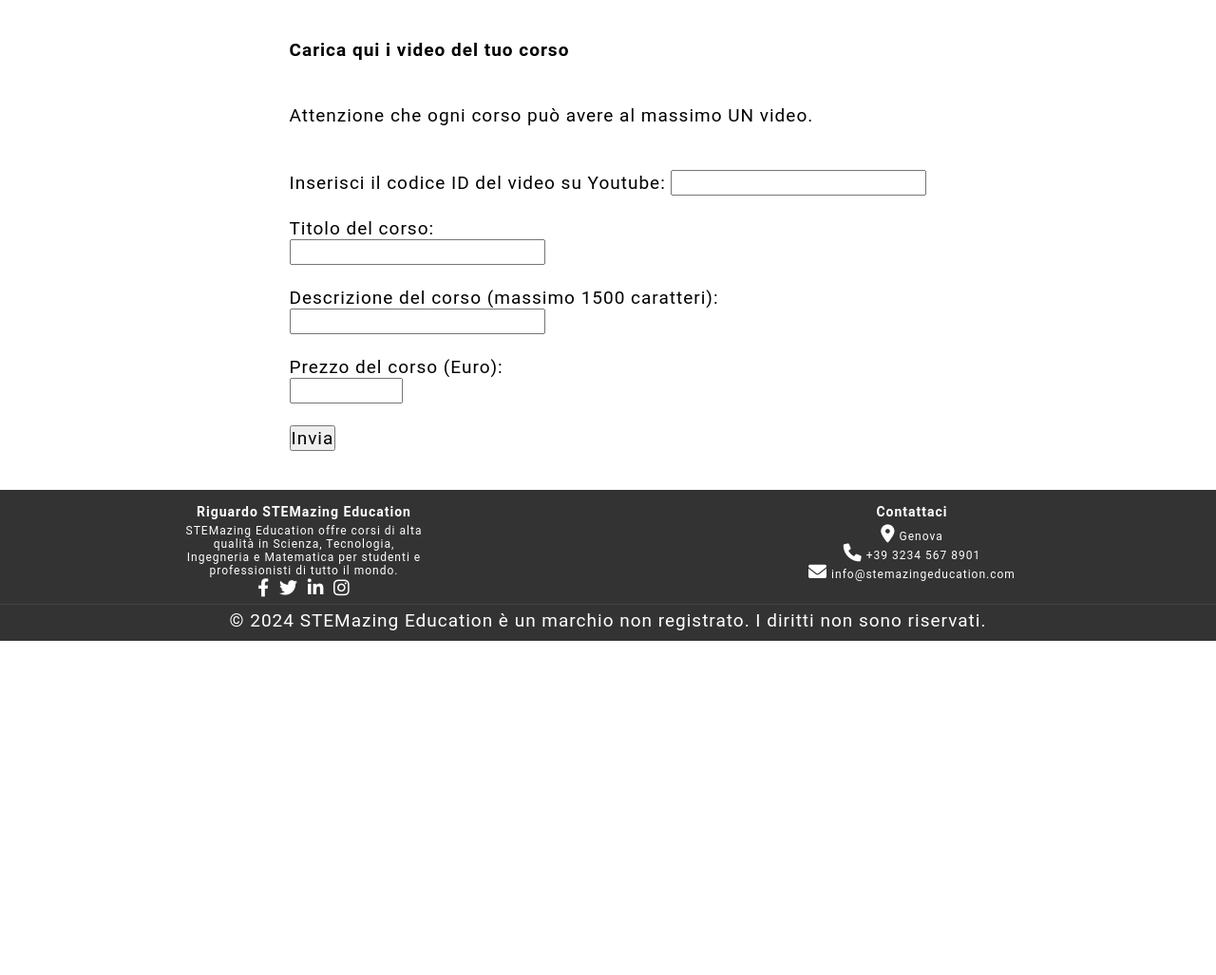
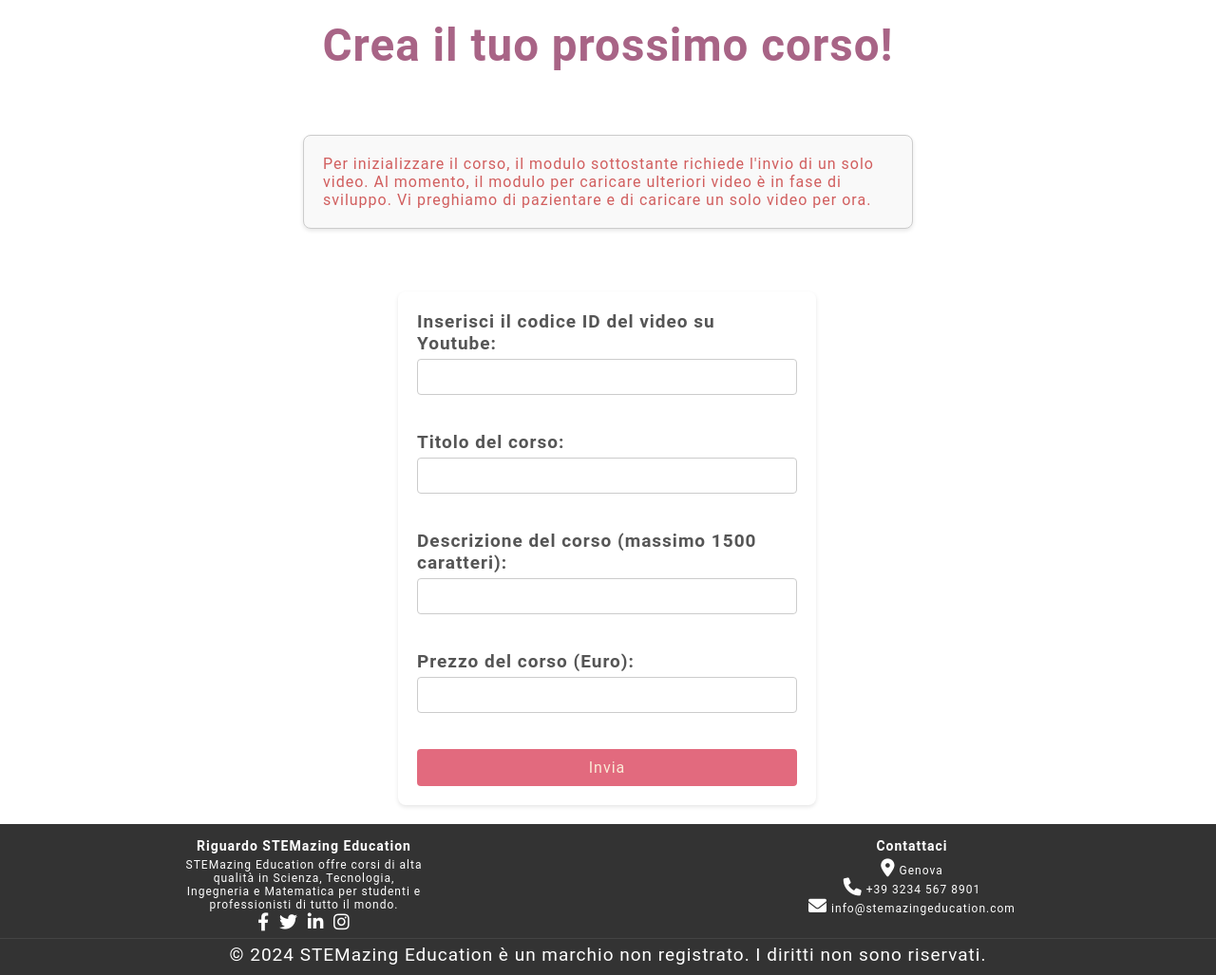
Before and after one commit to MattiaCacciatore/ProgettoSAW, a PHP site: page /user_area/upload_course.php in a window 1280 px wide. Shown: the part 125-1152 px from the top of the page at 95% size. Before the commit the page ends 800 px from the top, so only its background shows below. Run offline with PHP 8.4, Linux system fonts and the light colour scheme; the visitor is signed in with stand-in values (Sample User, id 1).

Commit message:
refactoring del codice css

```diff
--- a/authentication/pages/login_form.php
+++ b/authentication/pages/login_form.php
@@ -28,6 +28,7 @@
 
   <main>
 
+
     <form form action = '../login/login.php' method = 'post'>
 
       <h2>Accedi</h2>
--- a/course_evaluation/course_evaluation.php
+++ b/course_evaluation/course_evaluation.php
@@ -25,7 +25,7 @@
         require dirname(__FILE__).'/../modules/header.php';
     ?>
 
-    <h1>
+    <h1 class="page-title">
         Valuta i tuoi corsi
     </h1>
 
--- a/css/base.css
+++ b/css/base.css
@@ -6,6 +6,14 @@
     font-size: 19px;
     letter-spacing: 1px;
 }
+
+.page-title {
+    font-size: 2.5em;
+    font-weight: bold;
+    color: #a86486;
+    text-align: center;
+    display: block;
+  }
 
 /* MAIN */
 /****************************************************************************************************/
@@ -21,8 +29,6 @@ main {
 }
 
 
-/* CSS per la scrollbar ---------------------------------------------*/
-/* Definisco la scrollbar customizzata */
 /* CSS per la scrollbar ---------------------------------------------*/
 /* Definisco la scrollbar customizzata */
 ::-webkit-scrollbar {
--- a/internal_search_system/page/search_system.php
+++ b/internal_search_system/page/search_system.php
@@ -30,7 +30,7 @@
     require dirname(__FILE__).'/../../modules/header.php';
   ?>
 
-  <h1>
+  <h1 class="page-title">
     Cerca il tuo prossimo corso
   </h1>
 
--- a/modules/css/form.css
+++ b/modules/css/form.css
@@ -13,9 +13,10 @@ form {
   form h2 {
     margin-bottom: 20px;
     font-size: 24px;
-    color: #333;
+    color: #a86486;;
     text-align: center;
   }
+
 
   /* Form labels */
   form label {
@@ -28,9 +29,11 @@ form {
   /* Form inputs */
   form input[type="email"],
   form input[type="password"],
-  form input[type="text"] {
+  form input[type="text"],
+  form input[type="number"] {
     width: 100%;
     padding: 10px;
+    margin-bottom: 20px;
     margin-bottom: 15px;
     border: 1px solid #ccc;
     border-radius: 4px;
@@ -44,7 +47,8 @@ form {
   }
 
   /* Submit button */
-  form input[type="submit"] {
+  form input[type="submit"],
+  button {
     width: 100%;
     padding: 10px;
     color: antiquewhite;
@@ -56,6 +60,7 @@ form {
     transition: background-color 0.3s ease;
   }
 
-  form input[type="submit"]:hover {
+  form input[type="submit"]:hover,
+  button :hover {
     background-color:rgb(230, 54, 83);
   }
--- a/user_area/css/upload-course.css
+++ b/user_area/css/upload-course.css
@@ -1,106 +1,28 @@
-.container{
-    position: absolute;
-    top: 0;
-    right: 0;
-    bottom: 0;
-    left: 0;
-    @include align-items(center);
-    @include display(flex);
-    @include justify-content(center);
-    @include linear-gradient(to top right, #bf7a6b 0%, #e6d8a7 100%);
-  }
+section {
+  justify-content: center;
+  align-items: center;
+}
 
-  .form{
-    width: 400px;
-  }
+.page-title {
+  font-size: 2.5em;
+  font-weight: bold;
+  color: #a86486;
+  text-align: center;
+}
 
-  .file-upload-wrapper{
-    $defaultColor: #4daf7c;
-    $height: 60px;
+.avviso {
+  background-color: #f9f9f9;
+  border: 1px solid #ccc;
+  padding: 20px;
+  margin: 20px 0;
+  font-size: 16px;
+  text-transform: bold;
+  color: #d15e5e;
+  border-radius: 8px;
+  box-shadow: 0 2px 4px rgba(0, 0, 0, 0.1);
+  max-width: 600px;
+}
 
-    position: relative;
-    width: 100%;
-    height: $height;
-
-    &:after{
-      content: attr(data-text);
-      font-size: 18px;
-      position: absolute;
-      top: 0;
-      left: 0;
-      background: #fff;
-      padding: 10px 15px;
-      display: block;
-      width: calc(100% - 40px);
-      pointer-events: none;
-      z-index: 20;
-      height: $height - 20px;
-      line-height: $height - 20px;
-      color: #999;
-      border-radius: 5px 10px 10px 5px;
-      font-weight: 300;
-    }
-
-    &:before{
-      content: 'Upload';
-      position: absolute;
-      top: 0;
-      right: 0;
-      display: inline-block;
-      height: 60px;
-      background: $defaultColor;
-      color: #fff;
-      font-weight: 700;
-      z-index: 25;
-      font-size: 16px;
-      line-height: $height;
-      padding: 0 15px;
-      text-transform: uppercase;
-      pointer-events: none;
-      border-radius: 0 5px 5px 0;
-    }
-
-    &:hover{
-      &:before{
-        background: darken($defaultColor, 10%);
-      }
-    }
-
-     input{
-      opacity: 0;
-      position: absolute;
-      top: 0;
-      right: 0;
-      bottom: 0;
-      left: 0;
-      z-index: 99;
-      height: $height - 20px;
-      margin: 0;
-      padding: 0;
-      display: block;
-      cursor: pointer;
-      width: 100%;
-    }
-  }
-
-  .sprucecss{
-    align-items: flex-start;
-    background-color: hsl(0 0% 100%);
-    border-radius: 0.25rem;
-    box-shadow: 0 0 0.5rem hsl(0 0% 0% / 5%);
-    color: #444;
-    display: flex;
-    flex-direction: column;
-    gap: 0.5rem;
-    inset: auto auto 1rem 1rem;
-    line-height: 1.5;
-    max-width: 11rem;
-    padding: 1.5rem;
-    position: fixed;
-    text-decoration: none;
-
-    img{
-      height: 1.5rem;
-      width: auto;
-    }
-  }
+form {
+  transform: translateX(100px);
+}
--- a/user_area/update_profile.php
+++ b/user_area/update_profile.php
@@ -12,7 +12,7 @@
 		include dirname(__FILE__).'/../modules/head_style.php';
 	?>
 
-	<link rel = 'stylesheet' href = './css/update-profile.css'>
+	<link rel = 'stylesheet' href = '../modules/css/form.css'>
 
 </head>
 
@@ -22,9 +22,11 @@
 		/* Note: header include navbar. */
 		require dirname(__FILE__).'/../modules/header.php';
 	?>
+	<h2 class = "page-title">Aggiorna il tuo profilo</h2>
 
 	<!-- Corpo della pagina. -->
 	<main>
+
 
 		<?php
 			/* Let's update the current user credentials (email, name and surname). */
@@ -52,6 +54,7 @@
 			else{
 				/* Nel modulo di modifica del profilo i campi dovranno essere precompilati rispetto a quanto già presente nel database. */
 				print('
+
 				<form form action = \'update_profile.php\' method = \'post\'>
 
 				<label for = \'firstname\'>Nuovo nome:</label><br>
--- a/user_area/upload_course.php
+++ b/user_area/upload_course.php
@@ -11,6 +11,8 @@
 	<?php
 		include dirname(__FILE__).'/../modules/head_style.php';
 	?>
+	<link rel="stylesheet" href="../modules/css/form.css">
+	<link rel="stylesheet" href="./css/upload-course.css">
 
 </head>
 
@@ -101,25 +103,30 @@
 			else{
 				print('
 					<section>
-						<h2>Carica qui i video del tuo corso</h2>
+						<h1 class="page-title">Crea il tuo prossimo corso!</h1>
 						<br><br>
-						<p>Attenzione che ogni corso può avere al massimo UN video.</p>
+
+						<p class="avviso">Per inizializzare il corso, il modulo sottostante richiede l\'invio di un solo video.
+						 Al momento, il modulo per caricare ulteriori video è in fase di sviluppo.
+						Vi preghiamo di pazientare e di caricare un solo video per ora.</p>
 						<br><br>
 						<form action = \'upload_course.php\' method = \'post\'>
-							Inserisci il codice ID del video su Youtube: <input type = \'text\' name = \'video\'/>
+							<label for = \'video\'> Inserisci il codice ID del video su Youtube: </label>
+								 <input type = \'text\' name = \'video\'/>
 							<br><br>
+
 							<label for = \'name_course\'>Titolo del corso:</label>
-							<br>
       						<input type = \'text\' id = \'name_course\' name = \'name_course\' required>
 							<br><br>
+
 							<label for = \'description\'>Descrizione del corso (massimo 1500 caratteri):</label>
-							<br>
       						<input type = \'text\' id = \'description\' name = \'description\' required>
 							<br><br>
+
 							<label for = \'price\'>Prezzo del corso (Euro):</label>
-							<br>
       						<input type = \'number\' id = \'price\' name = \'price\' min = \'0\' max = \'10000\' required>
 							<br><br>
+
 							<input type = \'submit\' value = \'Invia\' />
 						</form>
 					<section>
```
Also changed, not shown: info/css/contact.css (+3 -10 lines), internal_search_system/css/search-page.css (+10 -16 lines).
